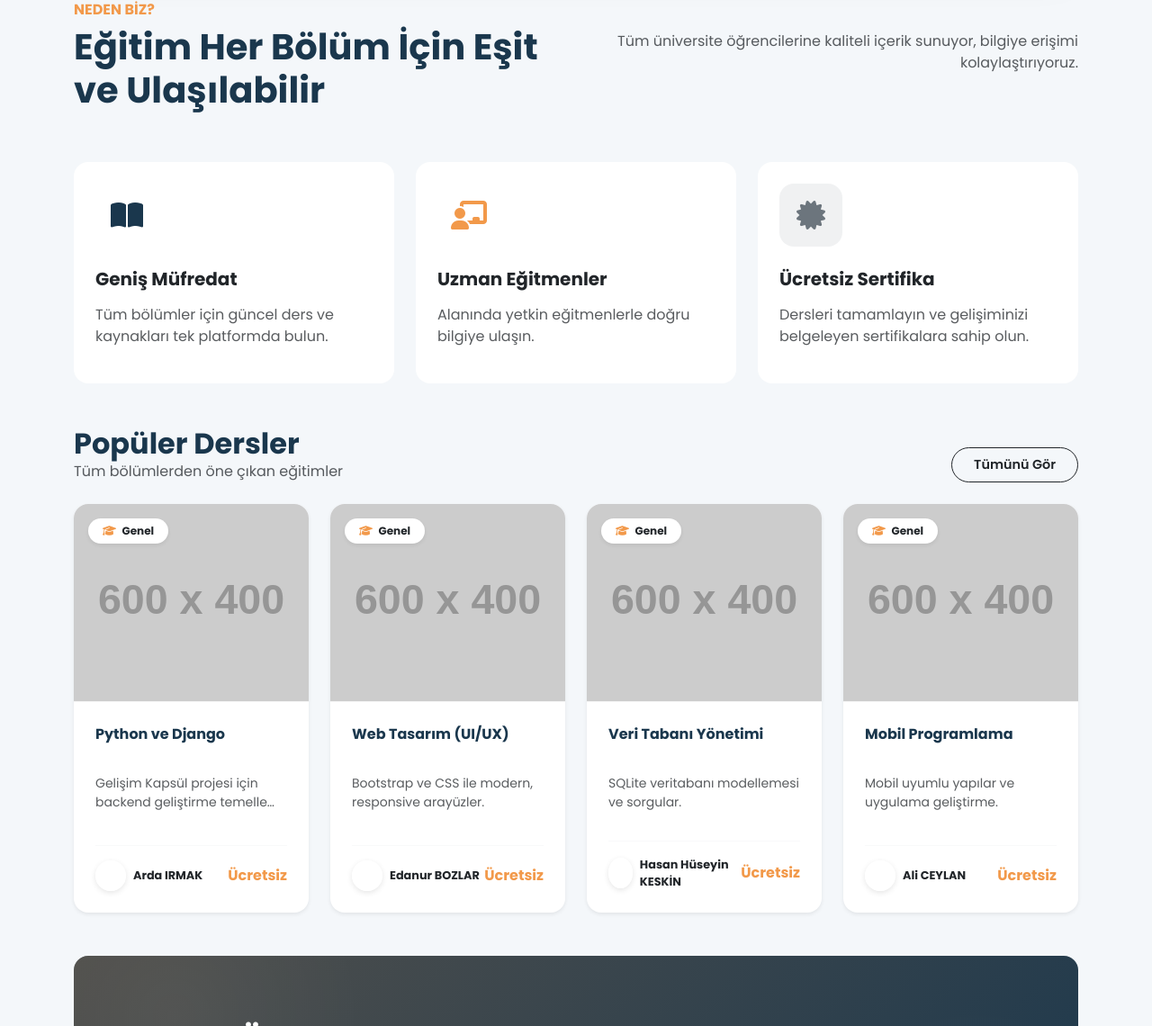
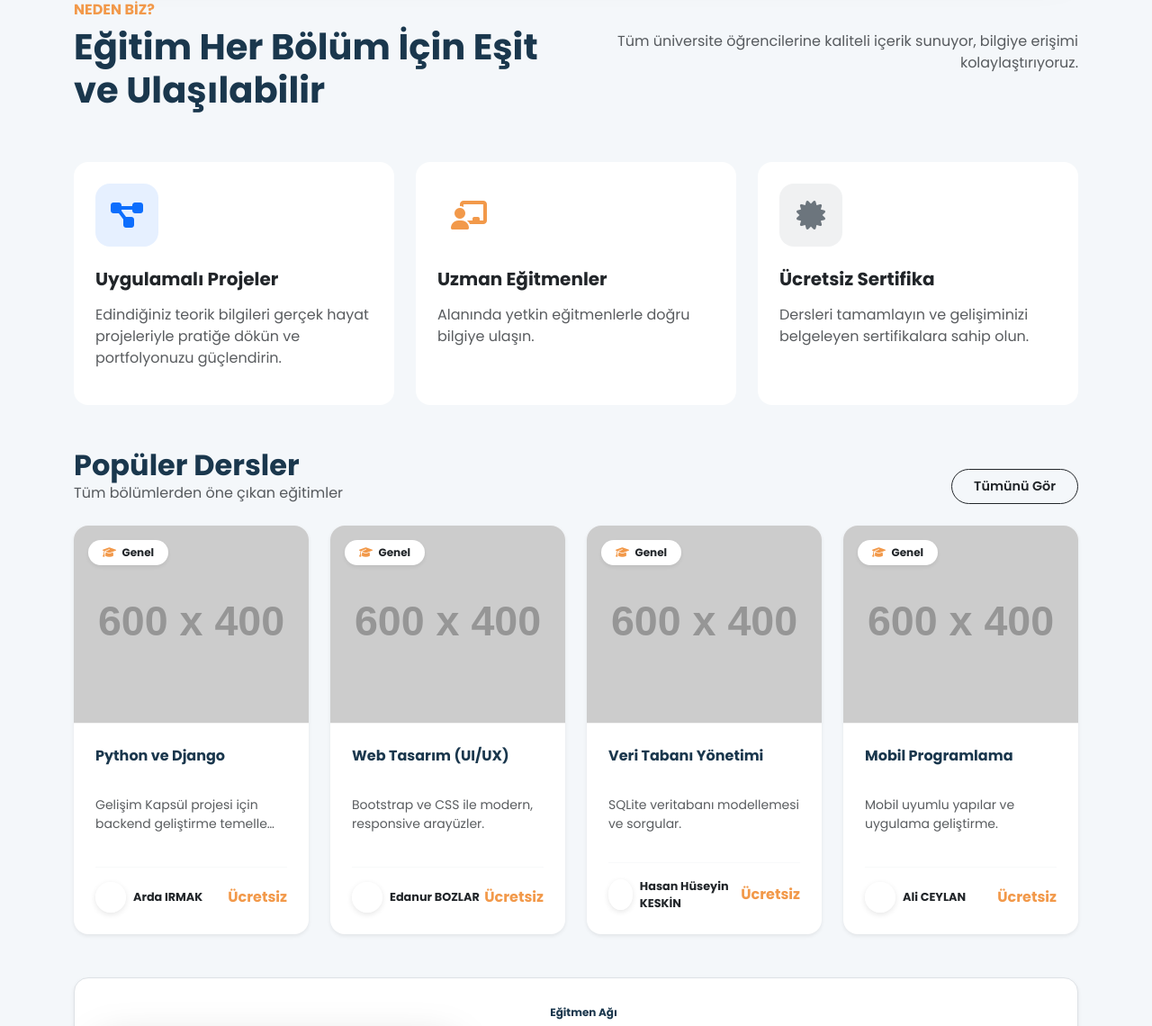
Before and after one commit to Aliceylan11/GelisimKapsul, a Django app: page / in a window 1280 px wide. Shown: the part 987-2127 px from the top of the page at 90% size. Run offline with Django 5.2, Linux system fonts and the light colour scheme; grey boxes labelled with a size stand in for pictures from a placeholder-image service; some libraries are stand-ins or nearby versions.

Commit message:
Arda, ana sayfaya Özellikler ve Eğitmen bölümleri eklendi, buton stilleri güncellendi

```diff
--- a/dashboard/templates/dashboard/home.html
+++ b/dashboard/templates/dashboard/home.html
@@ -18,11 +18,11 @@
                 <div class="hero-overlay"></div>
                 <img src="{% static 'img/slider1.png' %}" class="d-block w-100 hero-img" alt="Eğitim Platformu">
                 <div class="carousel-caption text-start">
-                    <span class="badge bg-turuncu mb-3 px-3 py-2 rounded-pill animate-fade-up">Eğitim Platformu</span>
+                    <span class="badge bg-info mb-3 px-3 py-2 rounded-pill animate-fade-up">Eğitim Platformu</span>
                     <h1 class="display-4 fw-bold mb-3 animate-fade-up delay-1">Bilgiye Hızla Ulaş,<br>Hayallerini Gerçekleştir</h1>
                     <p class="lead mb-4 animate-fade-up delay-2 text-white-50">Tüm üniversite bölümleri için hazırlanan ücretsiz ders ve kaynaklarla gelişimini hızlandır.</p>
                     <div class="animate-fade-up delay-3">
-                        <a href="#" class="btn btn-turuncu btn-lg px-4 me-2">Hemen Başla</a>
+                        <a href="{% url 'accounts/register' %}" class="btn btn-turuncu btn-lg px-4 me-2">Hemen Başla</a>
                         <a href="#" class="btn btn-outline-light btn-lg px-4">Dersleri İncele</a>
                     </div>
                 </div>
@@ -32,7 +32,7 @@
                 <div class="hero-overlay"></div>
                 <img src="{% static 'img/slider2.png' %}" class="d-block w-100 hero-img" alt="Kaynaklar">
                 <div class="carousel-caption text-start">
-                    <span class="badge bg-info mb-3 px-3 py-2 rounded-pill animate-fade-up">Zengin Kütüphane</span>
+                    <span class="badge bg-warning mb-3 px-3 py-2 rounded-pill animate-fade-up">Zengin Kütüphane</span>
                     <h1 class="display-4 fw-bold mb-3 animate-fade-up delay-1">Binlerce Kaynak<br>Tek Platformda</h1>
                     <p class="lead mb-4 animate-fade-up delay-2 text-white-50">Video dersler, PDF notlar ve çıkmış sorulara anında, ücretsiz erişim sağlayın.</p>
                     <div class="animate-fade-up delay-3">
@@ -45,7 +45,7 @@
                 <div class="hero-overlay"></div>
                 <img src="{% static 'img/slider3.png' %}" class="d-block w-100 hero-img" alt="Topluluk">
                 <div class="carousel-caption text-start">
-                    <span class="badge bg-warning text-dark mb-3 px-3 py-2 rounded-pill animate-fade-up">Topluluk</span>
+                    <span class="badge bg-success mb-3 px-3 py-2 rounded-pill animate-fade-up">Topluluk</span>
                     <h1 class="display-4 fw-bold mb-3 animate-fade-up delay-1">Üniversite Öğrencileri<br>Bir Arada</h1>
                     <p class="lead mb-4 animate-fade-up delay-2 text-white-50">Farklı bölümlerden öğrenciler ve eğitmenlerle bilgi paylaşın ve birlikte öğrenin.</p>
                     <div class="animate-fade-up delay-3">
@@ -91,13 +91,13 @@
 
     <div class="row g-4">
         <div class="col-md-4">
-            <div class="feature-card p-4 h-100 bg-white rounded-4 border-0 shadow-hover transition-all">
-                <div class="icon-wrapper mb-4 bg-lacivert bg-opacity-10 text-lacivert rounded-3 d-inline-flex p-3">
-                    <i class="fas fa-book-open fa-2x"></i>
-                </div>
-                <h5 class="fw-bold mb-3">Geniş Müfredat</h5>
-                <p class="text-muted">Tüm bölümler için güncel ders ve kaynakları tek platformda bulun.</p>
-            </div>
+    <div class="feature-card p-4 h-100 bg-white rounded-4 border-0 shadow-hover transition-all">
+        <div class="icon-wrapper mb-4 bg-primary bg-opacity-10 text-primary rounded-3 d-inline-flex p-3">
+            <i class="fas fa-project-diagram fa-2x"></i>
+        </div>
+        <h5 class="fw-bold mb-3">Uygulamalı Projeler</h5>
+        <p class="text-muted">Edindiğiniz teorik bilgileri gerçek hayat projeleriyle pratiğe dökün ve portfolyonuzu güçlendirin.</p>
+        </div>
         </div>
         <div class="col-md-4">
             <div class="feature-card p-4 h-100 bg-white rounded-4 border-0 shadow-hover transition-all">
@@ -119,6 +119,7 @@
         </div>
     </div>
 </section>
+
 
 
 <section class="courses-section mb-5">
@@ -162,6 +163,34 @@
     </div>
 </section>
 
+<section class="instructor-section mb-5 p-4 bg-white rounded-4 shadow-sm border">
+    <div class="row align-items-center g-5">
+        <div class="col-lg-5 order-2 order-lg-1">
+            <img src="{% static 'img/egitmen_ol.png' %}" alt="Eğitmen Ol" class="img-fluid rounded-4 shadow-lg rotate-n3 transition-all hover-rotate-0">
+        </div>
+        <div class="col-lg-7 order-1 order-lg-2 ps-lg-5">
+            <span class="badge bg-lacivert bg-opacity-10 text-lacivert px-3 py-2 rounded-pill mb-3 fw-bold">Eğitmen Ağı</span>
+
+            <h2 class="display-6 fw-bold text-lacivert mb-4">Bildiklerini Paylaş, Geleceğe Işık Tut</h2>
+
+            <p class="lead text-muted mb-4">Kendi alanında uzman mısın? Gelişim Kapsül'de gönüllü eğitmen ol, binlerce üniversiteli gence ulaş ve <strong>bilgi birikiminle gelecek nesillere ilham ver.</strong></p>
+
+            <div class="row g-3 mb-4">
+                <div class="col-md-6">
+                    <div class="d-flex align-items-center">
+                        <i class="fas fa-heart text-turuncu fs-4 me-3"></i> <span class="fw-bold text-dark">Sosyal Fayda</span> </div>
+                </div>
+                <div class="col-md-6">
+                    <div class="d-flex align-items-center">
+                        <i class="fas fa-certificate text-turuncu fs-4 me-3"></i> <span class="fw-bold text-dark">Prestij & Referans</span> </div>
+                </div>
+            </div>
+
+            <a href="{% url 'accounts/register' %}" class="btn btn-lacivert-dolu btn-lg px-5 fw-bold rounded-pill shadow-lg">Gönüllü Eğitmen Ol <i class="fas fa-arrow-right ms-2"></i></a>
+        </div>
+    </div>
+</section>
+
 <section class="cta-section my-5 p-5 rounded-4 bg-lacivert text-white text-center position-relative overflow-hidden">
     <div class="position-absolute top-0 start-0 w-100 h-100 bg-gradient-overlay"></div>
     <div class="position-relative z-2 py-4">
```
Also changed, not shown: dashboard/static/css/style.css (line endings or trailing spaces), 1 other file.
